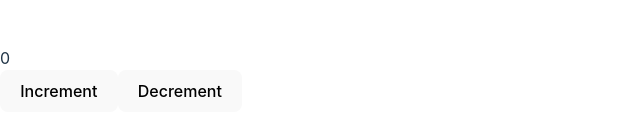
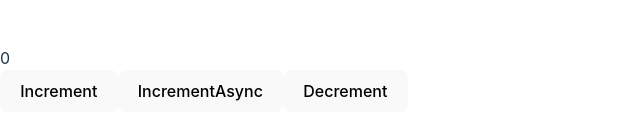
Before and after one commit to NelliWojo/zustand, a React (Vite) app: page / in a window 1280 px wide. Shown: the part 321-460 px from the top of the page, without its empty margins (0-640 px from the left). Built offline with nearby package versions, Linux system fonts and the light colour scheme.

Commit message:
feat :zap: async actions

```diff
--- a/src/App.tsx
+++ b/src/App.tsx
@@ -8,6 +8,7 @@
 
 const OtherComponent = ({ count }: { count: number }) => {
   const increment = useCounterStore((state) => state.increment);
+  const incrementAsync = useCounterStore((state) => state.incrementAsync);
   const decrement = useCounterStore((state) => state.decrement);
 
   return (
@@ -15,6 +16,7 @@
       {count}
       <div>
         <button onClick={increment}>Increment</button>
+        <button onClick={incrementAsync}>IncrementAsync</button>
         <button onClick={decrement}>Decrement</button>
       </div>
     </div>
--- a/src/store.ts
+++ b/src/store.ts
@@ -3,6 +3,7 @@
 type CounterStore = {
   count: number;
   increment: () => void;
+  incrementAsync: () => Promise<void>;
   decrement: () => void;
 };
 
@@ -12,6 +13,11 @@
     // set({ count: 1 });
     set((state) => ({ count: state.count + 1 }));
   },
+  incrementAsync: async () => {
+    // const promise = await new Promise((resolve) => setTimeout(resolve, 1000));
+    await new Promise((resolve) => setTimeout(resolve, 1000));
+    set((state) => ({ count: state.count + 1 }));
+  },
   decrement: () => {
     // set({ count: -1 });
     set((state) => ({ count: state.count - 1 }));
```
